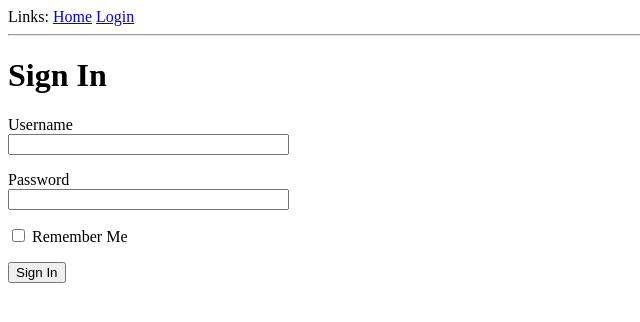
After one commit to ananth-duggirala/typing-tutor, a Flask app: page /login in a window 1280 px wide. The commit adds this page. Shown: the top 322 px of the page, without its empty margins (0-640 px from the left). Run offline with Flask 2, Linux system fonts and the light colour scheme.

Commit message:
Added login form

```diff
--- /dev/null
+++ b/app/forms.py
@@ -0,0 +1,9 @@
+from wtforms import StringField, PasswordField, SubmitField, BooleanField
+from wtforms.validators import DataRequired
+from flask_wtf import FlaskForm
+
+class LoginForm(FlaskForm):
+  username = StringField('Username', validators=[DataRequired()])
+  password = PasswordField('Password', validators=[DataRequired()])
+  remember_me = BooleanField('Remember Me')
+  submit = SubmitField('Sign In')
--- a/app/routes.py
+++ b/app/routes.py
@@ -1,5 +1,6 @@
-from flask import render_template
+from flask import render_template, flash, redirect
 from app import app
+from app.forms import LoginForm
 
 @app.route('/')
 @app.route('/index')
@@ -17,3 +18,12 @@ def index():
     }
   ]
   return render_template('index.html', title='Home', user=user, posts=posts)
+
+@app.route('/login', methods=['GET', 'POST'])
+def login():
+  form = LoginForm()
+  if form.validate_on_submit():
+    flash('Login requested for user {}, remember_me={}'.format(
+      form.username.data, form.remember_me.data))
+    return redirect('/index')
+  return render_template('login.html', title='Sign In', form=form)
--- a/app/templates/base.html
+++ b/app/templates/base.html
@@ -4,12 +4,24 @@
     {% if title %}
     <title> {{ title }} </title>
     {% else %}
-    <title> Home </title>
+    <title>Home</title>
     {% endif %}
   <head>
   <body>
-    <div>Home: <a href="/index">Home</a></div>
+    <div>Links:
+      <a href="/index">Home</a>
+      <a href="/login">Login</a>
+    </div>
     <hr>
+    {% with messages = get_flashed_messages() %}
+    {% if messages %}
+    <ul>
+      {% for message in messages %}
+      <li>{{ message }}</li>
+      {% endfor %}
+    </ul>
+    {% endif %}
+    {% endwith %}
     {% block content %}{% endblock %}
   </body>
 </html>
--- /dev/null
+++ b/app/templates/login.html
@@ -0,0 +1,29 @@
+{% extends "base.html" %}
+
+
+{% block content %}
+  <h1>Sign In</h1>
+  <form action="" method="post" novalidate>
+    {{ form.hidden_tag() }}
+    <p>
+      {{ form.username.label }}
+      <br>
+      {{ form.username(size=32) }}
+      <br>
+      {% for error in form.username.errors %}
+      <span style="color: red;">[{{ error }}]</span>
+      {% endfor %}
+    </p>
+    <p>
+      {{ form.password.label }}
+      <br>
+      {{ form.password(size=32) }}
+      <br>
+      {% for error in form.password.errors %}
+      <span style="color: red;">[{{ error }}]</span>
+      {% endfor %}
+    </p>
+    <p>{{ form.remember_me() }} {{ form.remember_me.label }}</p>
+    <p>{{ form.submit() }}</p>
+  </form>
+{% endblock %}
```
